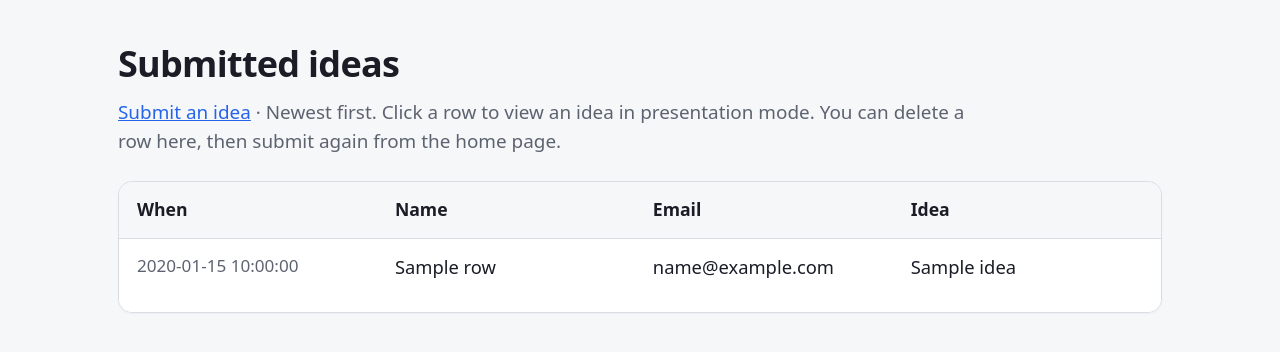
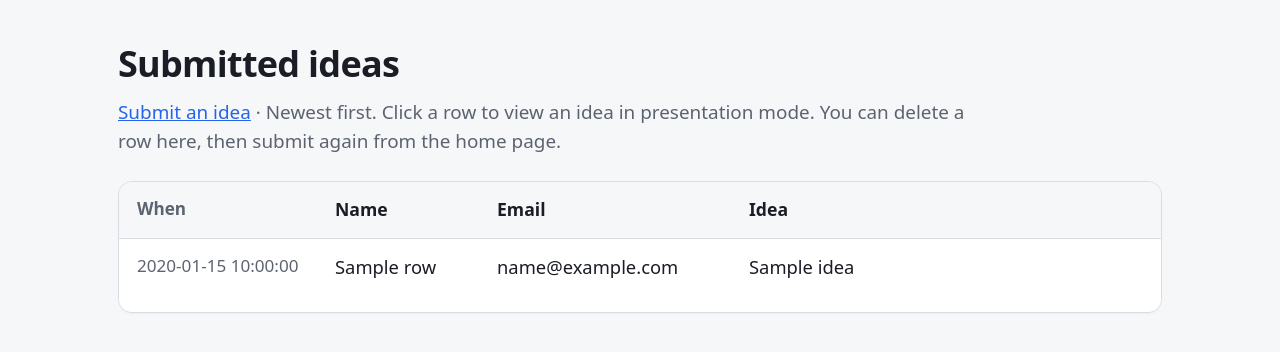
Before and after one commit to brandonlee-lomtech/lomedu-idea-banks, a Flask app: template templates/submissions.html in a window 1280 px wide. Shown: the top 352 px of the page. Run offline with Flask 3, Linux system fonts and the light colour scheme; the template is opened without the code that fills it: most values are stand-ins (such as "Sample title", 1, 10 or a date in 2020).

Commit message:
fix issue

```diff
--- a/templates/submissions.html
+++ b/templates/submissions.html
@@ -100,15 +100,8 @@
       font-size: 0.98rem;
     }
     tr:last-child td { border-bottom: none; }
-    .col-when { width: 11rem; }
-    .col-name { width: 9rem; }
-    .col-email { width: 14rem; }
-    .col-idea {
-      overflow: hidden;
-      text-overflow: ellipsis;
-      white-space: nowrap;
-    }
     .col-when {
+      width: 11rem;
       white-space: nowrap;
       overflow: hidden;
       text-overflow: ellipsis;
@@ -116,8 +109,19 @@
       font-variant-numeric: tabular-nums;
       font-size: 0.95rem;
     }
-    .col-name,
+    .col-name {
+      width: 9rem;
+      overflow: hidden;
+      text-overflow: ellipsis;
+      white-space: nowrap;
+    }
     .col-email {
+      width: 14rem;
+      overflow: hidden;
+      text-overflow: ellipsis;
+      white-space: nowrap;
+    }
+    .col-idea {
       overflow: hidden;
       text-overflow: ellipsis;
       white-space: nowrap;
@@ -274,10 +278,10 @@
       <table>
         <thead>
           <tr>
-            <th>When</th>
-            <th>Name</th>
-            <th>Email</th>
-            <th>Idea</th>
+            <th class="col-when">When</th>
+            <th class="col-name">Name</th>
+            <th class="col-email">Email</th>
+            <th class="col-idea">Idea</th>
             <th class="col-actions">Actions</th>
           </tr>
         </thead>
@@ -291,8 +295,8 @@
             aria-label="View idea from {{ row.name | e }}"
           >
             <td class="col-when">{{ row.submitted_at | e }}</td>
-            <td>{{ row.name | e }}</td>
-            <td>{{ row.email | e }}</td>
+            <td class="col-name">{{ row.name | e }}</td>
+            <td class="col-email">{{ row.email | e }}</td>
             <td class="col-idea">{{ row.idea | e }}</td>
             <td class="col-actions">
               <button type="button" class="btn-del" data-id="{{ row.id | e }}">Delete</button>
```
